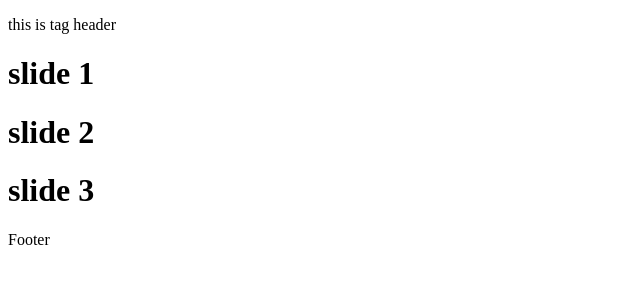
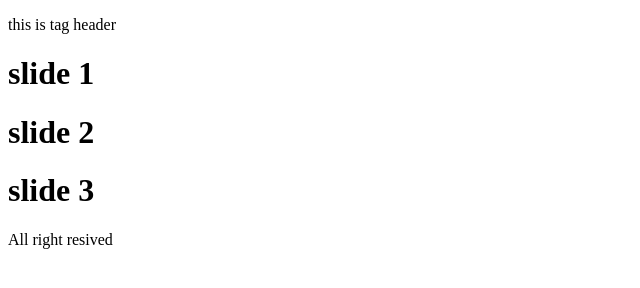
Before and after one commit to MohammadI929/test, a plain HTML site: page index.htm in a window 1280 px wide. Shown: the full height of the page, 0-640 px from the left. Drawn offline with Linux system fonts and the light colour scheme.

Commit message:
edit content footer

```diff
--- a/index.htm
+++ b/index.htm
@@ -15,7 +15,7 @@
         <h1>slide 3 </h1>
     </div>
     <footer>
-        <p>Footer</p>
+        <p>All right resived </p>
     </footer>
 </body>
 </html>
```
